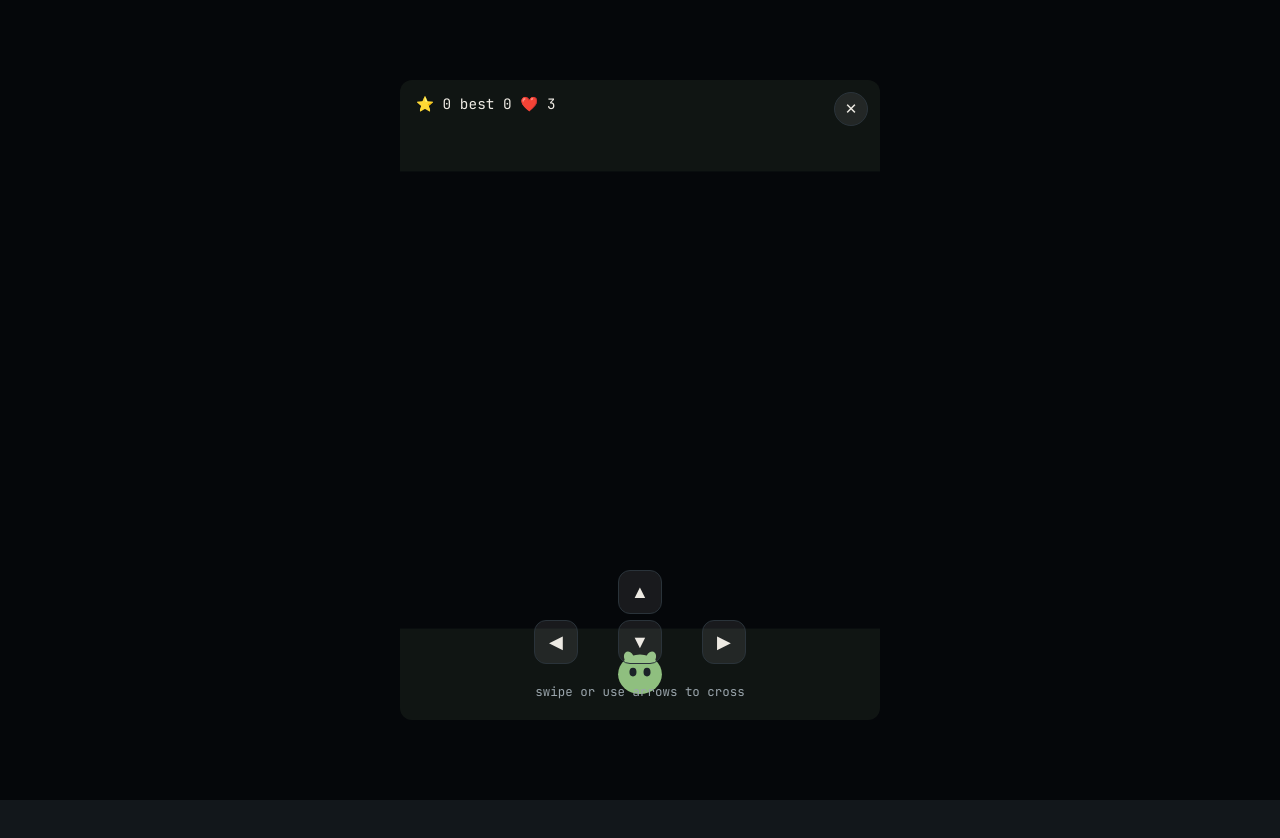
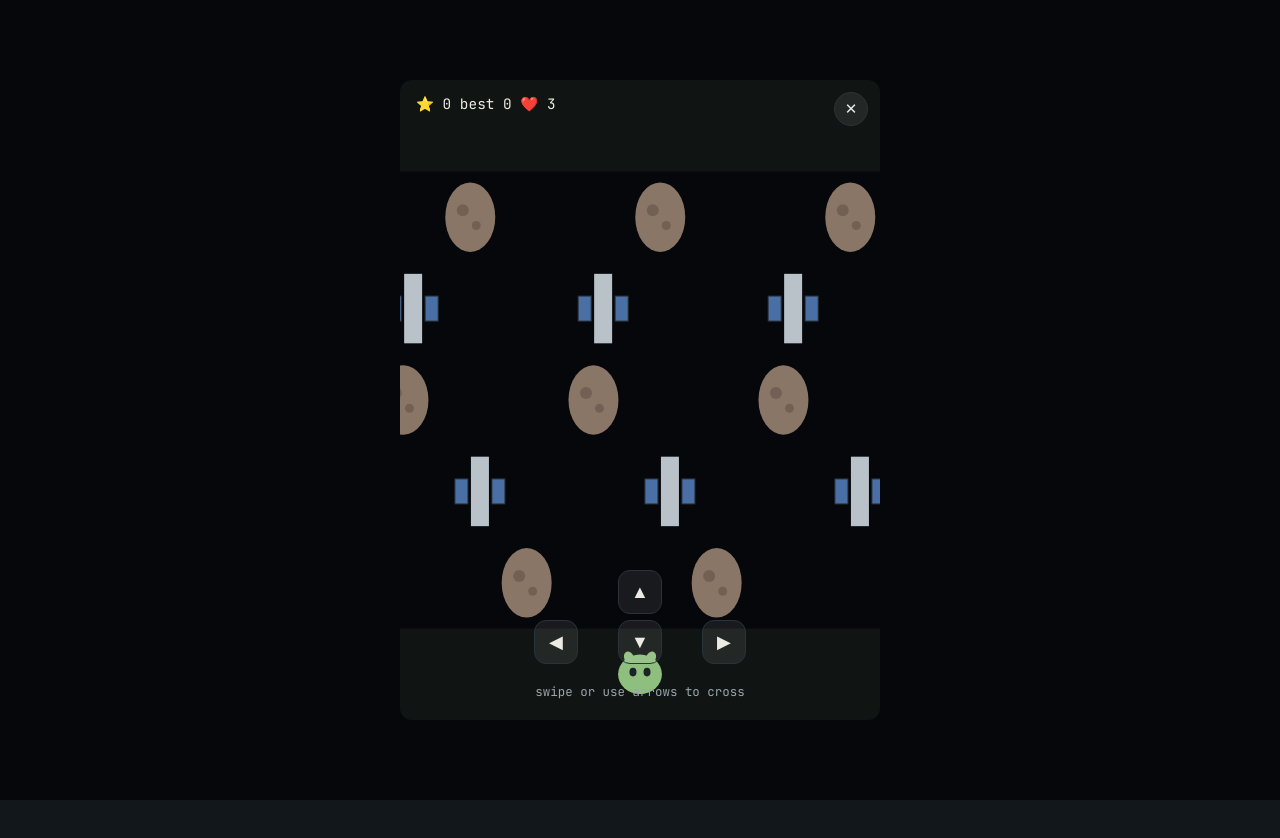
Before and after one commit to orbitaltheoryco/Orbie, a website: page public/index.html in a window 1280 px wide. Both pictures are taken after a click on the button "Play Orbie Hop". Drawn offline with Linux system fonts and the light colour scheme; no server answers.

Commit message:
Update index.html

```diff
--- a/public/index.html
+++ b/public/index.html
@@ -205,11 +205,18 @@
   .game-overlay.hidden { display: none; }
   .game-frame {
     position: relative;
+    width: 100%;
+    height: 100%;
+    background: #05070a;
+  }
+  @media (min-width: 640px) {
+    .game-frame {
       width: min(94vw, 480px, calc(92vh * 3 / 4));
+      height: auto;
       aspect-ratio: 3 / 4;
-    background: #05070a;
       border-radius: 12px;
       overflow: hidden;
+    }
   }
   #game-canvas, #hop-canvas {
     width: 100%;
@@ -701,6 +708,7 @@
 
 let isLive = false;
 let demoForced = false;
+let hasResolvedFirstPoll = false;
 let pollTimer = null;
 const POLL_INTERVAL_MS = 30 * 1000; // more frequent than before — CGMs update every 1-5 min anyway, so this just closes the gap faster
 
@@ -761,6 +769,7 @@ async function pollOnce() {
   try {
     const reading = await fetchReading();
     isLive = true;
+    hasResolvedFirstPoll = true;
     currentTrend = reading.trend;
     currentValue = reading.value;
     pushToBuffer(reading.value, reading.timestamp || Date.now());
@@ -770,6 +779,13 @@ async function pollOnce() {
     updateSimPanelVisibility();
   } catch (err) {
     isLive = false;
+    if (!hasResolvedFirstPoll) {
+      // We've now actually confirmed there's no backend — safe to show the
+      // demo view, clearly labeled, instead of leaving the neutral loading
+      // placeholder up forever.
+      hasResolvedFirstPoll = true;
+      applyState(currentTrend, currentValue);
+    }
     setBackendStatus('Demo data — no backend found at /api/reading yet.', false);
     updateSimPanelVisibility();
     readingBuffer = [];
@@ -1009,13 +1025,18 @@ function applyState(trend, value, opts = {}) {
   document.querySelectorAll('.cheek').forEach(el => el.setAttribute('fill', cheekColorFor(band)));
 
   // text
-  document.getElementById('glucose-value').textContent = trend === 'Stale' ? '—' : value;
-  document.getElementById('trend-word').innerHTML =
-    `<span class="trend-arrow">${meta.arrow}</span> ${trend === 'Stale' ? meta.speedWord : `${meta.speedWord} · ${rangeWord(value)}`}`;
-  document.getElementById('status-word').textContent = severeRate
+  document.getElementById('glucose-value').textContent = (trend === 'Stale' || opts.loading) ? '—' : value;
+  document.getElementById('trend-word').innerHTML = opts.loading
+    ? `<span class="trend-arrow">…</span> checking for a live reading`
+    : `<span class="trend-arrow">${meta.arrow}</span> ${trend === 'Stale' ? meta.speedWord : `${meta.speedWord} · ${rangeWord(value)}`}`;
+  document.getElementById('status-word').textContent = opts.loading
+    ? 'waking up'
+    : severeRate
       ? (opts.rateInfo.direction === 'falling' ? 'falling fast — heads up' : 'rising fast — heads up')
       : (trend === 'Stale' ? 'hasn\'t heard from you in a while' : meta.word);
-  document.getElementById('updated-word').textContent = opts.live
+  document.getElementById('updated-word').textContent = opts.loading
+    ? 'loading…'
+    : opts.live
       ? `updated ${new Date(opts.timestamp || Date.now()).toLocaleTimeString()}`
       : (demoForced ? 'demo mode' : 'demo data — not a real reading');
 }
@@ -1066,6 +1087,11 @@ document.getElementById('force-live').addEventListener('click', () => {
 document.getElementById('refresh-now').addEventListener('click', () => {
   if (!demoForced) pollOnce();
 });
+
+// Show a neutral loading look until the very first poll attempt resolves
+// (success or failure) — avoids ever flashing a confident-looking demo
+// reading before we've actually checked whether a live backend exists.
+applyState('Stale', currentValue, { loading: true });
 
 // auto-detect a live backend on load; falls back to demo silently if none found
 startPolling();
@@ -1403,37 +1429,37 @@ function drawSky(dt) {
   gctx.globalAlpha = 1;
 }
 
-function drawMeteor(x, y, w, h) {
+function drawMeteor(ctx, x, y, w, h) {
   if (h <= 0) return;
-  gctx.fillStyle = '#8a7666';
-  gctx.beginPath();
-  gctx.ellipse(x + w / 2, y + h / 2, w / 2, h / 2, 0, 0, Math.PI * 2);
-  gctx.fill();
-  gctx.fillStyle = 'rgba(0,0,0,0.18)';
-  gctx.beginPath();
-  gctx.arc(x + w * 0.35, y + h * 0.4, w * 0.12, 0, Math.PI * 2);
-  gctx.fill();
-  gctx.beginPath();
-  gctx.arc(x + w * 0.62, y + h * 0.62, w * 0.09, 0, Math.PI * 2);
-  gctx.fill();
-}
-
-function drawSatellite(x, y, w, h) {
+  ctx.fillStyle = '#8a7666';
+  ctx.beginPath();
+  ctx.ellipse(x + w / 2, y + h / 2, w / 2, h / 2, 0, 0, Math.PI * 2);
+  ctx.fill();
+  ctx.fillStyle = 'rgba(0,0,0,0.18)';
+  ctx.beginPath();
+  ctx.arc(x + w * 0.35, y + h * 0.4, w * 0.12, 0, Math.PI * 2);
+  ctx.fill();
+  ctx.beginPath();
+  ctx.arc(x + w * 0.62, y + h * 0.62, w * 0.09, 0, Math.PI * 2);
+  ctx.fill();
+}
+
+function drawSatellite(ctx, x, y, w, h) {
   if (h <= 0) return;
-  gctx.fillStyle = '#B9C2C9';
-  gctx.fillRect(x + w * 0.32, y, w * 0.36, h);
-  gctx.fillStyle = '#4A6FA5';
-  gctx.fillRect(x, y + h * 0.32, w * 0.26, h * 0.36);
-  gctx.fillRect(x + w * 0.74, y + h * 0.32, w * 0.26, h * 0.36);
-  gctx.strokeStyle = '#2A333A';
-  gctx.lineWidth = 1;
-  gctx.strokeRect(x, y + h * 0.32, w * 0.26, h * 0.36);
-  gctx.strokeRect(x + w * 0.74, y + h * 0.32, w * 0.26, h * 0.36);
-}
-
-function drawObstaclePiece(type, x, y, w, h) {
-  if (type === 'meteor') drawMeteor(x, y, w, h);
-  else drawSatellite(x, y, w, h);
+  ctx.fillStyle = '#B9C2C9';
+  ctx.fillRect(x + w * 0.32, y, w * 0.36, h);
+  ctx.fillStyle = '#4A6FA5';
+  ctx.fillRect(x, y + h * 0.32, w * 0.26, h * 0.36);
+  ctx.fillRect(x + w * 0.74, y + h * 0.32, w * 0.26, h * 0.36);
+  ctx.strokeStyle = '#2A333A';
+  ctx.lineWidth = 1;
+  ctx.strokeRect(x, y + h * 0.32, w * 0.26, h * 0.36);
+  ctx.strokeRect(x + w * 0.74, y + h * 0.32, w * 0.26, h * 0.36);
+}
+
+function drawObstaclePiece(ctx, type, x, y, w, h) {
+  if (type === 'meteor') drawMeteor(ctx, x, y, w, h);
+  else drawSatellite(ctx, x, y, w, h);
 }
 
 // Shared across both minigames so Orbie looks identical in either one.
@@ -1508,8 +1534,8 @@ function gameStep(ts) {
   }
 
   obstacles.forEach(o => {
-    drawObstaclePiece(o.topType, o.x, 0, o.width, o.gapY);
-    drawObstaclePiece(o.bottomType, o.x, o.gapY + o.gap, o.width, gH - (o.gapY + o.gap));
+    drawObstaclePiece(gctx, o.topType, o.x, 0, o.width, o.gapY);
+    drawObstaclePiece(gctx, o.bottomType, o.x, o.gapY + o.gap, o.width, gH - (o.gapY + o.gap));
   });
 
   drawBird();
@@ -1743,8 +1769,8 @@ function hopStep(ts) {
     const y = lane.row * rh + rh * 0.12;
     const h = rh * 0.76;
     lane.obstacles.forEach(o => {
-      if (lane.kind === 'meteor') drawMeteor(o.x, y, o.w, h);
-      else drawSatellite(o.x, y, o.w, h);
+      if (lane.kind === 'meteor') drawMeteor(hctx, o.x, y, o.w, h);
+      else drawSatellite(hctx, o.x, y, o.w, h);
     });
   });
 
@@ -1813,9 +1839,6 @@ window.addEventListener('keydown', (e) => {
   else if (e.key === 'ArrowRight') { e.preventDefault(); tryMove(0, 1); }
 });
 window.addEventListener('resize', () => { if (hopRunning) resizeHopCanvas(); });
-
-// initial paint
-applyState(currentTrend, currentValue);
 </script>
 </body>
 </html>
```
Lines whose indentation alone changed are shown as unchanged.
